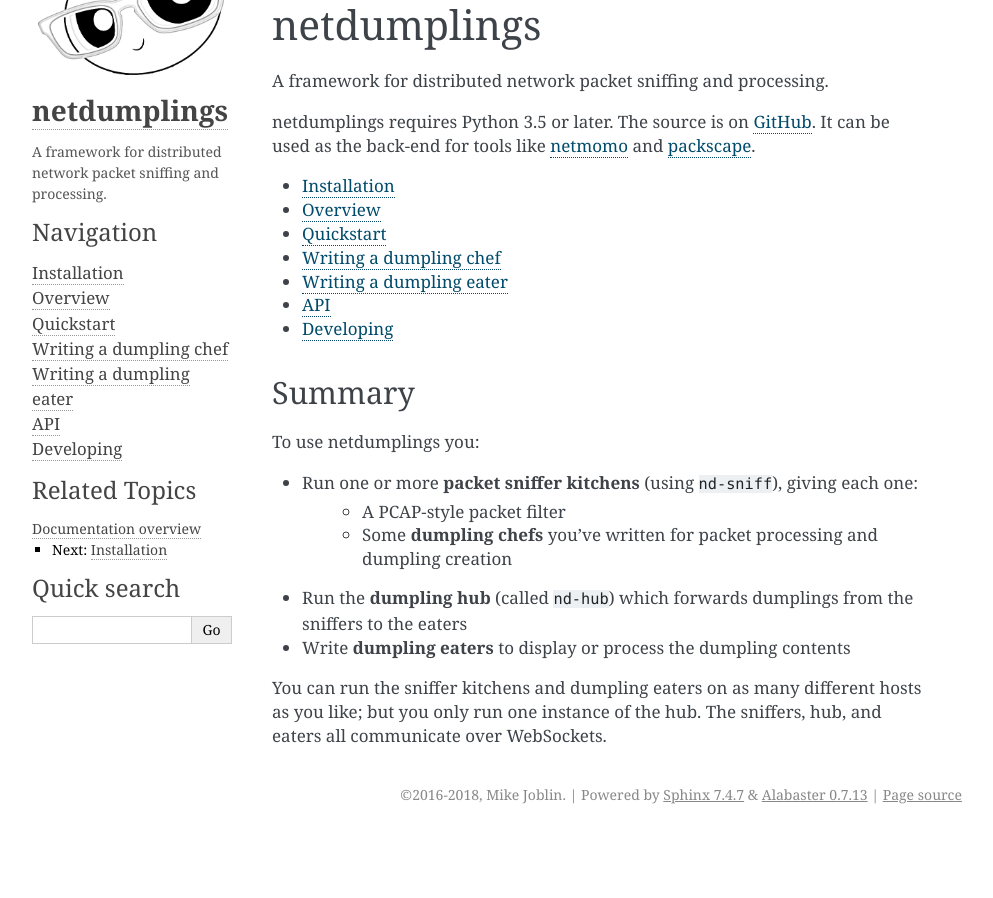
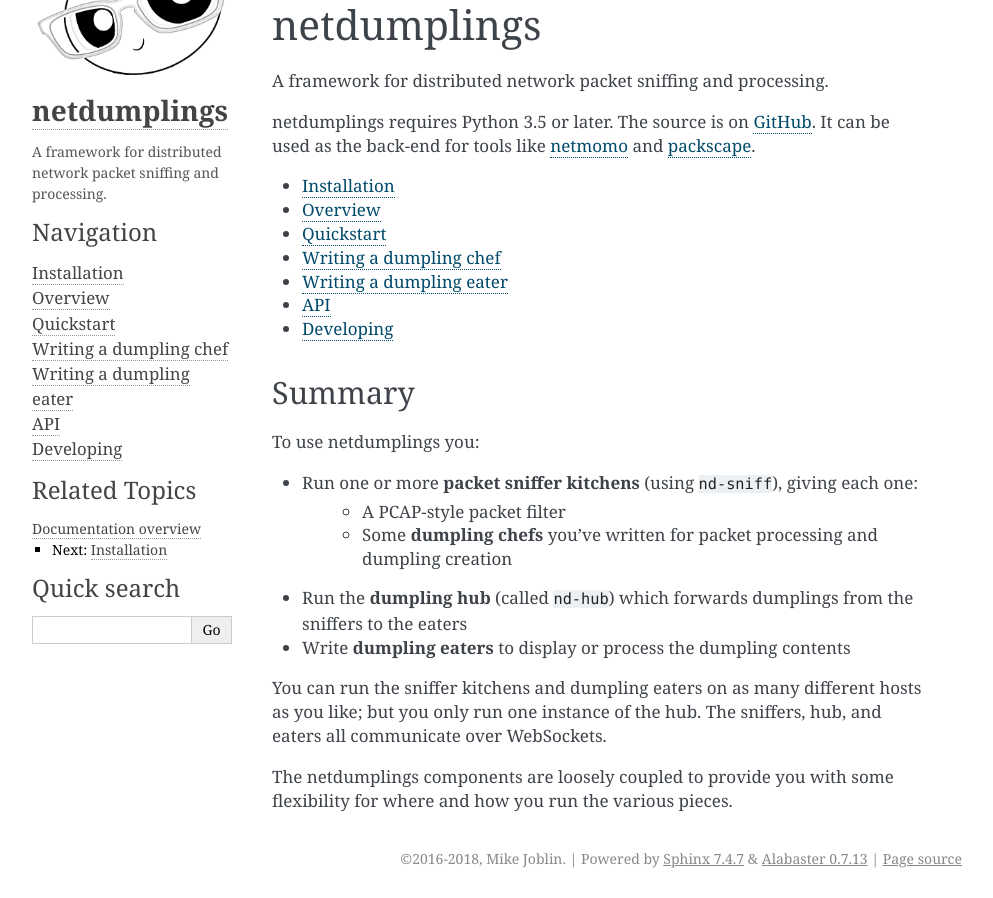
Before and after one commit to mjoblin/netdumplings, a Sphinx documentation site: the page built from docs/index.rst, in a window 1280 px wide, cut to the strip 134-1032 px from the top of the page. Shown: the whole strip, without its empty margins (148-1141 px from the left). Built offline with Sphinx 7.4.7, drawn with Linux system fonts in a browser that asks for light colours; before the commit the page ends 968 px from its top, so only the background shows below that.

Commit message:
Update documentation

```diff
--- a/docs/index.rst
+++ b/docs/index.rst
@@ -36,6 +36,9 @@
 as you like; but you only run one instance of the hub. The sniffers, hub, and
 eaters all communicate over WebSockets.
 
+The netdumplings components are loosely coupled to provide you with some
+flexibility for where and how you run the various pieces.
+
 
 .. _GitHub: https://github.com/mjoblin/netdumplings
 .. _netmomo: https://github.com/mjoblin/netmomo
```
